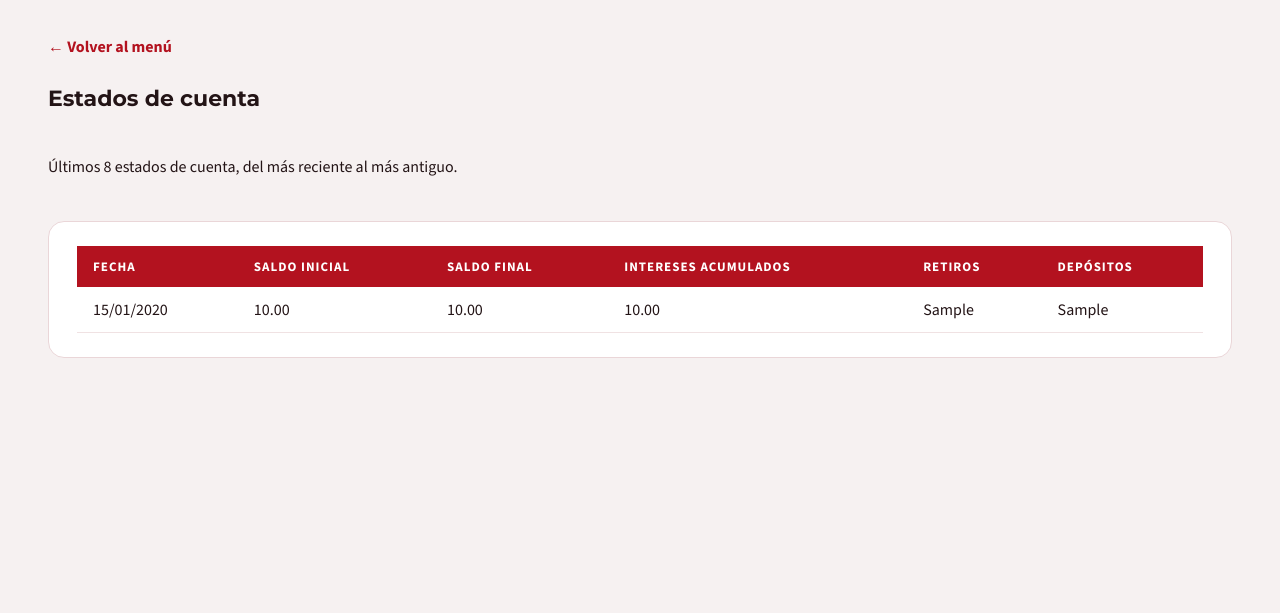
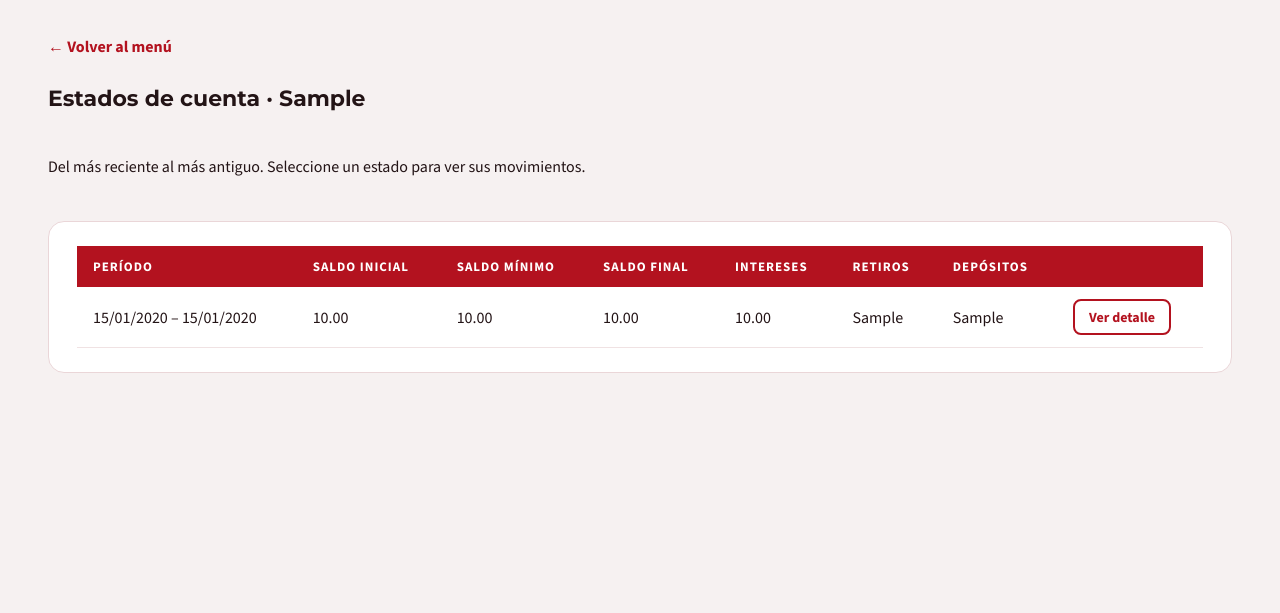
Before and after one commit to Susi-005/Tarea-programada-II, a Flask app: template CuentaAhorrosWeb/app/templates/EstadosCuenta.html in a window 1280 px wide. Shown: the part 88-701 px from the top of the page. Run offline with Flask 3, Linux system fonts and the light colour scheme; the visitor is signed in with stand-in values (Sample User, id 1); the template is opened without the code that fills it: most values are stand-ins (such as "Sample title", 1, 10 or a date in 2020).

Commit message:
constuccion de detalles de cuenta

```diff
--- a/CuentaAhorrosWeb/app/static/css/estilos.css
+++ b/CuentaAhorrosWeb/app/static/css/estilos.css
@@ -435,3 +435,7 @@ h2 {
     color: #fff;
     font-weight: 700
 }
+
+.tabla-ancha {
+    overflow-x: auto
+}
--- a/CuentaAhorrosWeb/app/templates/EstadosCuenta.html
+++ b/CuentaAhorrosWeb/app/templates/EstadosCuenta.html
@@ -25,8 +25,8 @@
 
     <main class="contenido">
         <a class="volver" href="{{ url_for('inicio') }}">← Volver al menú</a>
-        <h2>Estados de cuenta</h2>
-        <p class="nota">Últimos 8 estados de cuenta, del más reciente al más antiguo.</p>
+        <h2>Estados de cuenta{% if cuenta %} · {{ cuenta.NumeroCuenta }}{% endif %}</h2>
+        <p class="nota">Del más reciente al más antiguo. Seleccione un estado para ver sus movimientos.</p>
 
         {% with mensajes = get_flashed_messages(with_categories=true) %}
         {% for categoria, m in mensajes %}
@@ -34,30 +34,36 @@
         {% endfor %}
         {% endwith %}
 
-        <div class="panel">
+        <div class="panel tabla-ancha">
             <table class="tabla">
                 <thead>
                     <tr>
-                        <th>Fecha</th>
+                        <th>Período</th>
                         <th class="num">Saldo inicial</th>
+                        <th class="num">Saldo mínimo</th>
                         <th class="num">Saldo final</th>
-                        <th class="num">Intereses acumulados</th>
+                        <th class="num">Intereses</th>
                         <th class="num">Retiros</th>
                         <th class="num">Depósitos</th>
+                        <th></th>
                     </tr>
                 </thead>
                 <tbody>
                     {% for e in estados %}
-                    <tr class="fila-clic">
-                        <td>{{ e.FechaFin.strftime('%d/%m/%Y') }}</td>
+                    <tr class="fila-clic" onclick="location.href='{{ url_for('estados.detalle', id_estado=e.id) }}'">
+                        <td>{{ e.FechaInicio.strftime('%d/%m/%Y') }} – {{ e.FechaFin.strftime('%d/%m/%Y') }}</td>
                         <td class="num">{{ "{:,.2f}".format(e.SaldoInicial) }}</td>
+                        <td class="num">{{ "{:,.2f}".format(e.SaldoMinimo) }}</td>
                         <td class="num">{{ "{:,.2f}".format(e.SaldoFinal) }}</td>
                         <td class="num">{{ "{:,.2f}".format(e.InteresesAcumulados) }}</td>
                         <td class="num">{{ e.CantidadRetiros }}</td>
                         <td class="num">{{ e.CantidadDepositos }}</td>
+                        <td class="num">
+                            <a class="btn-chico" href="{{ url_for('estados.detalle', id_estado=e.id) }}">Ver detalle</a>
+                        </td>
                     </tr>
                     {% else %}
-                    <tr><td colspan="6">No hay estados de cuenta registrados.</td></tr>
+                    <tr><td colspan="8">No hay estados de cuenta registrados.</td></tr>
                     {% endfor %}
                 </tbody>
             </table>
--- a/CuentaAhorrosWeb/app/templates/MenuPrincipalUsuario.html
+++ b/CuentaAhorrosWeb/app/templates/MenuPrincipalUsuario.html
@@ -55,7 +55,7 @@
             <div class="tarjeta">
                 <div class="tarjeta-cabeza">ESTADOS DE CUENTA</div>
                 <div class="tarjeta-cuerpo">
-                    <p>Consulte sus últimos 8 estados de cuenta, del más reciente al más antiguo.</p>
+                    <p>Consulte sus estados de cuenta y los movimientos de cada período.</p>
                     <a class="btn" href="{{ url_for('estados.listar') }}">Ingresar</a>
                 </div>
             </div>
```
Also changed, not shown: BaseDatos/49_ListarEstadosCuenta.sql (added, +32 -0 lines), CuentaAhorrosWeb/app/estados.py (+13 -2 lines), BaseDatos/37_ListarCuentasUsuario.sql (line endings or trailing spaces).
